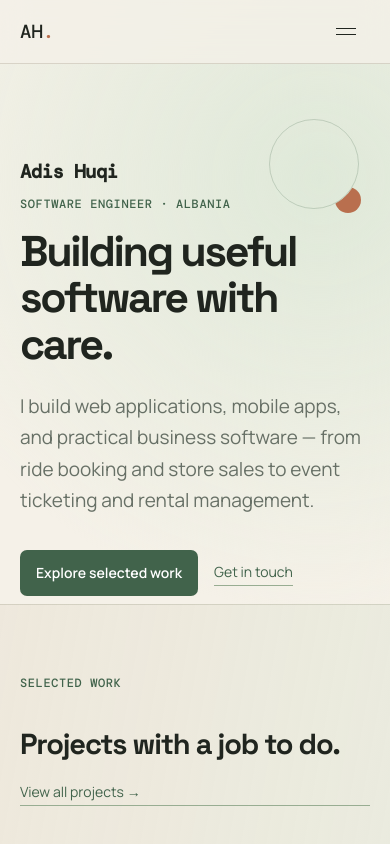
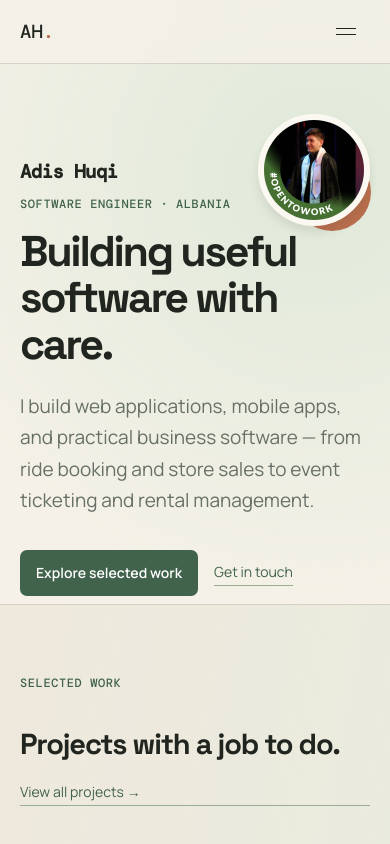
Before and after one commit to AdisHuqi/adis-huqi-portfolio, a React (Vite) app: page / in a window 390 px wide. Shown: the top 844 px of the page. Built offline with nearby package versions, Linux system fonts and the light colour scheme.

Commit message:
Add hero portrait

```diff
--- a/src/index.css
+++ b/src/index.css
@@ -174,3 +174,38 @@ ul {
   color: #b96f4e;
   font: 500 11px "DM Mono", monospace;
 }
+
+.hero-portrait {
+  position: absolute;
+  right: 10%;
+  top: 104px;
+  width: 248px;
+  height: 248px;
+  overflow: hidden;
+  border: 10px solid #fbf8f1;
+  border-radius: 50%;
+  background: #dce8d7;
+  box-shadow: 0 6px 8px rgba(61, 52, 39, 0.1), 18px 22px 0 -17px #b96f4e;
+  z-index: 1;
+}
+
+.hero:after {
+  display: none;
+}
+
+.hero-portrait img {
+  width: 100%;
+  height: 100%;
+  object-fit: cover;
+  object-position: center top;
+}
+
+@media (max-width: 720px) {
+  .hero-portrait {
+    right: 20px;
+    top: 50px;
+    width: 112px;
+    height: 112px;
+    border-width: 6px;
+  }
+}
```
Also changed, not shown: src/App.tsx (+1 -1 lines), public/adis-huqi.jpg (added).
